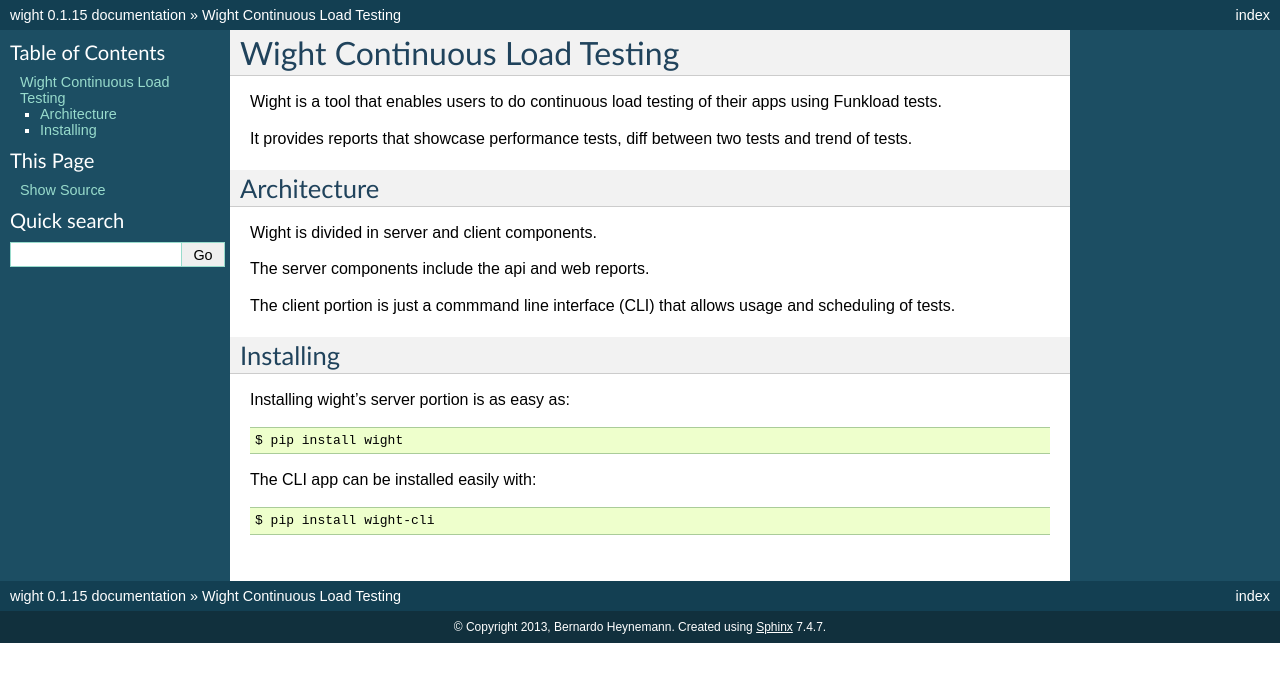
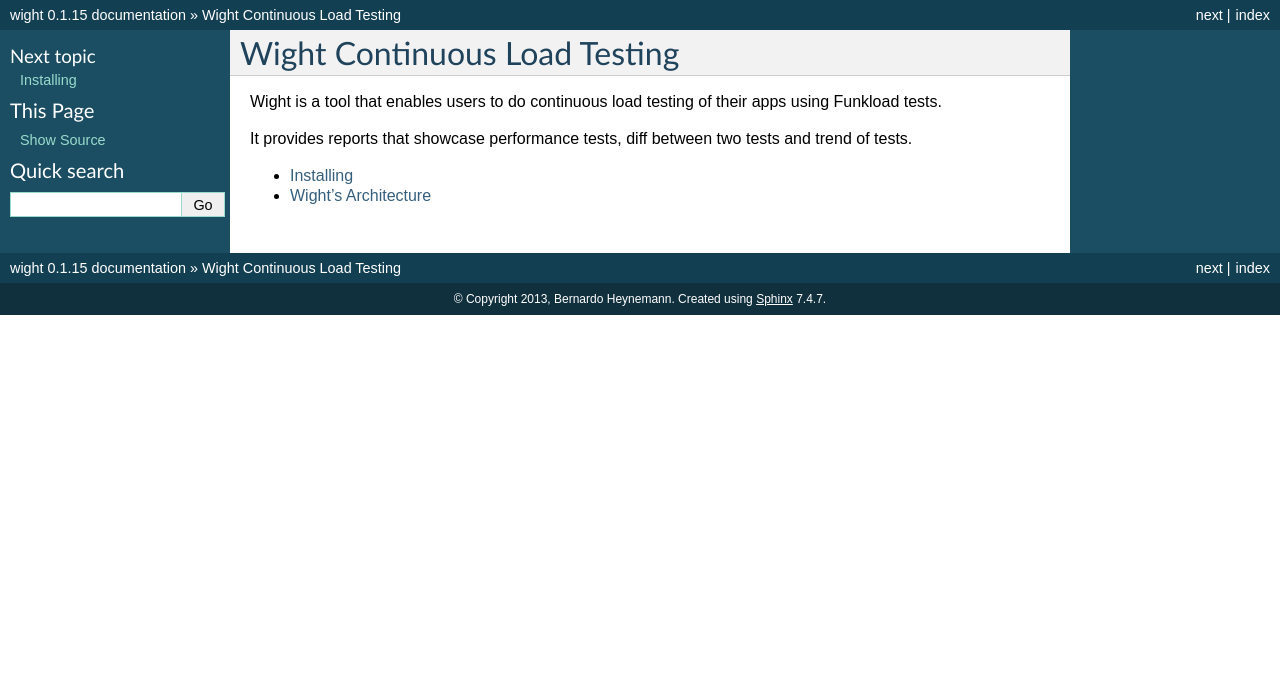
Before and after one commit to heynemann/wight, a Sphinx documentation site: the page built from docs/source/index.rst, in a window 1280 px wide. Shown: the top 682 px of the page. Built offline with Sphinx 7.4.7, drawn with Linux system fonts in a browser that asks for light colours.

Commit message:
Architecture and installing

```diff
--- a/docs/source/index.rst
+++ b/docs/source/index.rst
@@ -10,27 +10,8 @@ Wight is a tool that enables users to do continuous load testing of their apps u
 
 It provides reports that showcase performance tests, diff between two tests and trend of tests.
 
-.. TODO: Add pictures of reports.
+.. toctree::
+    :maxdepth: 2
 
-Architecture
-------------
-
-Wight is divided in server and client components.
-
-The server components include the api and web reports.
-
-The client portion is just a commmand line interface (CLI) that allows usage and scheduling of tests.
-
-Installing
-----------
-
-Installing wight's server portion is as easy as::
-
-    $ pip install wight
-
-The CLI app can be installed easily with::
-
-    $ pip install wight-cli
-
-.. toctree::
-   :maxdepth: 2
+    installing
+    architecture
```
Also changed, not shown: docs/source/architecture.rst (added, +8 -0 lines), docs/source/installing.rst (added, +10 -0 lines).
